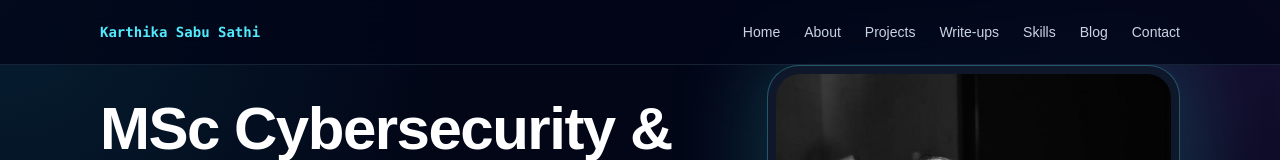
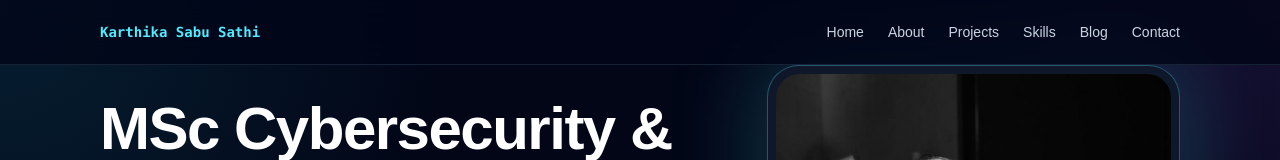
Before and after one commit to Karthikaaah/karthika-portfolio, a Next.js app: page / in a window 1280 px wide. Shown: the top 160 px of the page. Built offline with nearby package versions, Linux system fonts and the light colour scheme.

Commit message:
Update Navbar.tsx

```diff
--- a/components/Navbar.tsx
+++ b/components/Navbar.tsx
@@ -4,7 +4,7 @@ const navLinks = [
   { href: "/", label: "Home" },
   { href: "/about", label: "About" },
   { href: "/projects", label: "Projects" },
-  { href: "/writeups", label: "Write-ups" },
+
   { href: "/skills", label: "Skills" },
   { href: "/blog", label: "Blog" },
   { href: "/contact", label: "Contact" },
```
